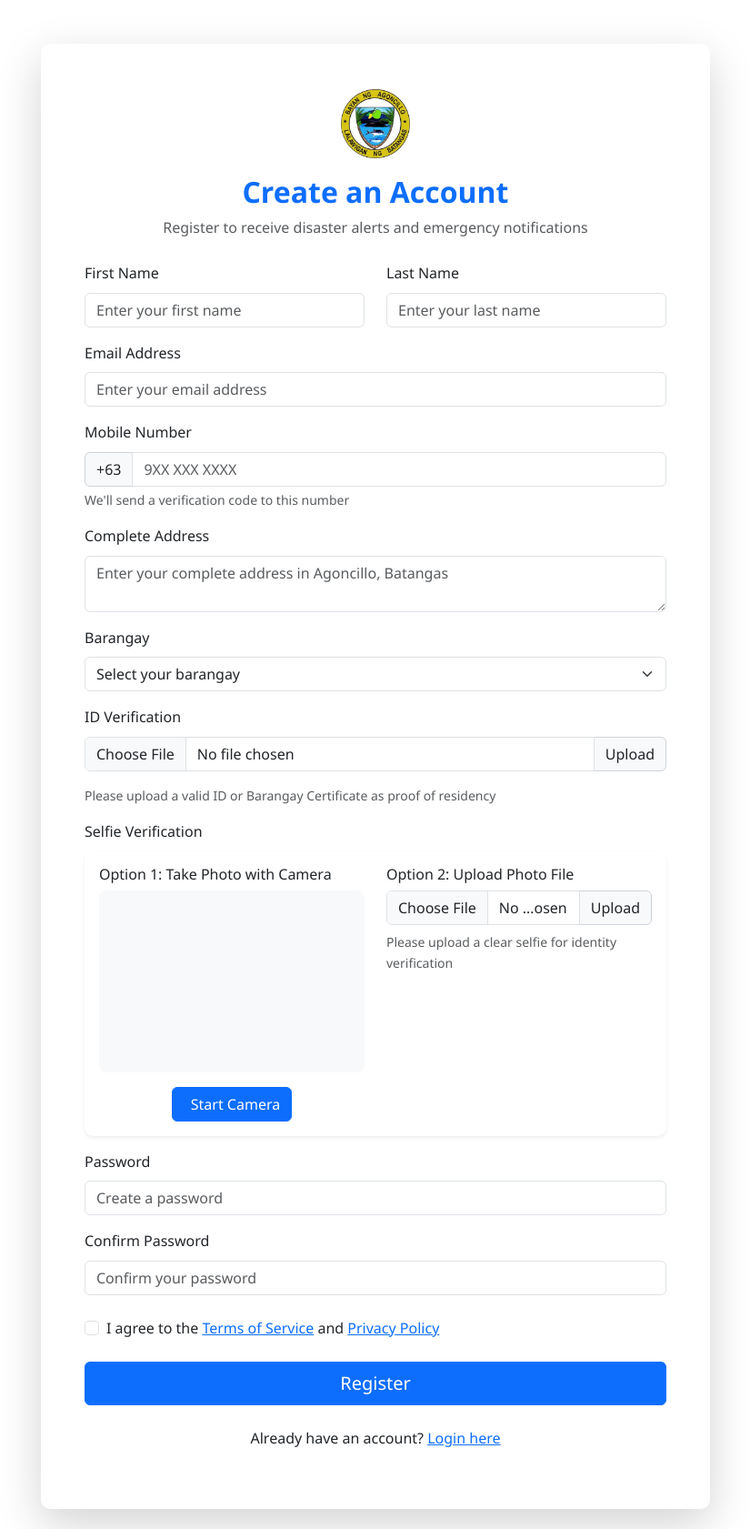
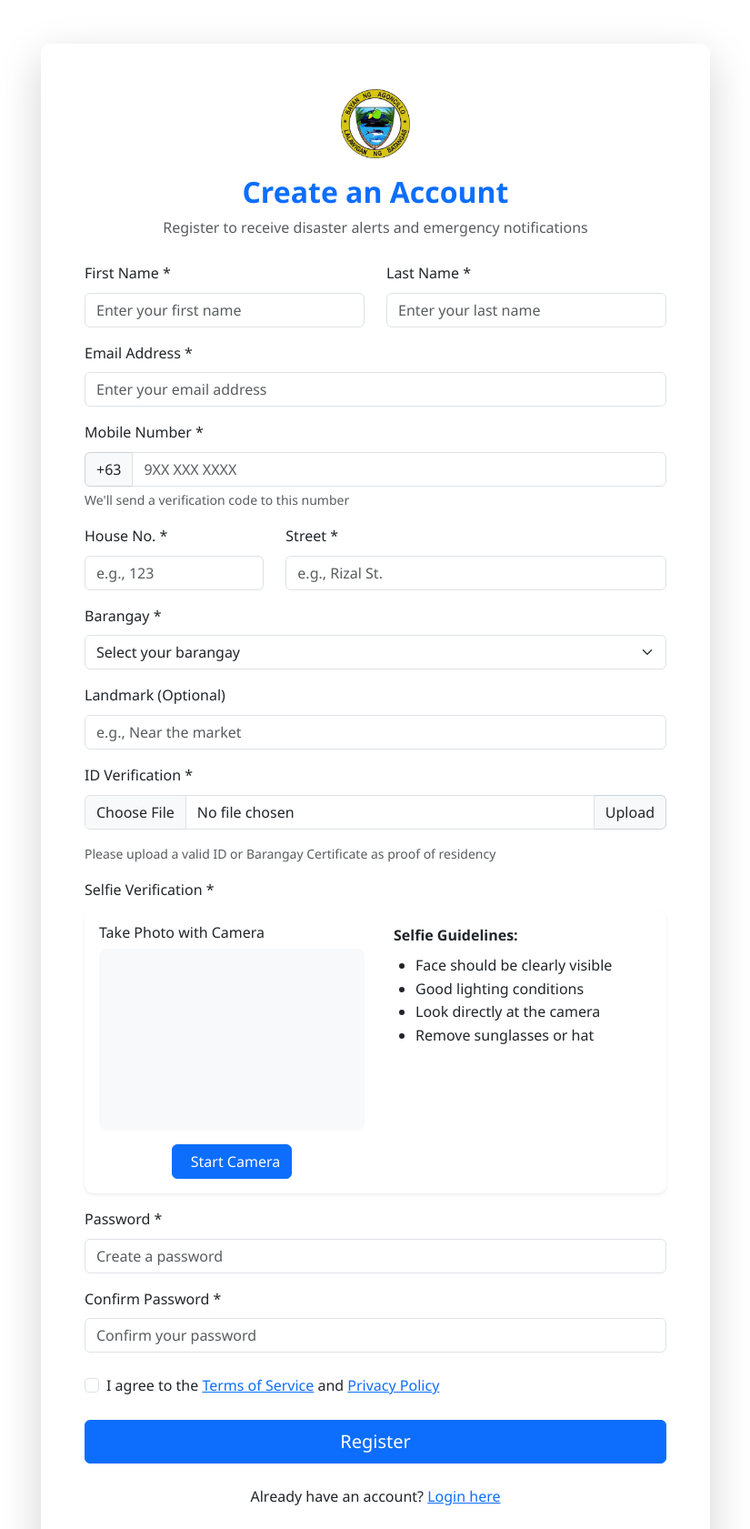
Before and after one commit to shaijirou/MERS-backup, a PHP site: page /register.php in a window 1280 px wide. Shown: the top 1681 px of the page at 91% size, without its empty margins (227-1052 px from the left). Run offline with PHP 8.4, Linux system fonts and the light colour scheme; data comes from the database, SQL or seed files in the repository.

Commit message:
modified:   admin/add_user.php 	modified:   admin/get_user_details.php 	modified:   admin/profile.php 	modified:   admin/users.php 	modified:   register.php 	modified:   user/profile.php

```diff
--- a/register.php
+++ b/register.php
@@ -29,14 +29,16 @@ if ($_SERVER['REQUEST_METHOD'] == 'POST') {
     $last_name = sanitizeInput($_POST['last_name']);
     $email = sanitizeInput($_POST['email']);
     $phone = sanitizeInput($_POST['phone']);
-    $address = sanitizeInput($_POST['address']);
+    $house_number = sanitizeInput($_POST['house_number']);
+    $street = sanitizeInput($_POST['street']);
     $barangay = sanitizeInput($_POST['barangay']);
+    $landmark = sanitizeInput($_POST['landmark']);
     $password = $_POST['password'];
     $confirm_password = $_POST['confirm_password'];
 
     // Validation
     if (empty($first_name) || empty($last_name) || empty($email) || empty($phone) ||
-        empty($address) || empty($barangay) || empty($password) || empty($confirm_password)) {
+        empty($house_number) || empty($street) || empty($barangay) || empty($password) || empty($confirm_password)) {
         $error_message = 'Please fill in all required fields.';
     } elseif ($password !== $confirm_password) {
         $error_message = 'Passwords do not match.';
@@ -108,8 +110,8 @@ if ($_SERVER['REQUEST_METHOD'] == 'POST') {
             // Insert user
             $hashed_password = password_hash($password, PASSWORD_DEFAULT);
 
-            $query = "INSERT INTO users (first_name, last_name, email, phone, password, address, barangay, id_document, selfie_photo)
-                      VALUES (:first_name, :last_name, :email, :phone, :password, :address, :barangay, :id_document, :selfie_photo)";
+            $query = "INSERT INTO users (first_name, last_name, email, phone, password, house_number, street,  barangay, landmark, id_document, selfie_photo)
+                      VALUES (:first_name, :last_name, :email, :phone, :password, :house_number, :street, :barangay, :landmark, :id_document, :selfie_photo)";
 
             $stmt = $db->prepare($query);
             $stmt->bindParam(':first_name', $first_name);
@@ -117,8 +119,10 @@ if ($_SERVER['REQUEST_METHOD'] == 'POST') {
             $stmt->bindParam(':email', $email);
             $stmt->bindParam(':phone', $phone);
             $stmt->bindParam(':password', $hashed_password);
-            $stmt->bindParam(':address', $address);
+            $stmt->bindParam(':house_number', $house_number);
+            $stmt->bindParam(':street', $street);
             $stmt->bindParam(':barangay', $barangay);
+            $stmt->bindParam(':landmark', $landmark);
             $stmt->bindParam(':id_document', $id_document);
             $stmt->bindParam(':selfie_photo', $selfie_photo);
 
@@ -164,22 +168,22 @@ include 'includes/header.php';
                     <form method="POST" enctype="multipart/form-data" id="registrationForm">
                         <div class="row mb-3">
                             <div class="col-md-6 mb-3 mb-md-0">
-                                <label for="first_name" class="form-label">First Name</label>
+                                <label for="first_name" class="form-label">First Name *</label>
                                 <input type="text" class="form-control" id="first_name" name="first_name" placeholder="Enter your first name" required>
                             </div>
                             <div class="col-md-6">
-                                <label for="last_name" class="form-label">Last Name</label>
+                                <label for="last_name" class="form-label">Last Name *</label>
                                 <input type="text" class="form-control" id="last_name" name="last_name" placeholder="Enter your last name" required>
                             </div>
                         </div>
 
                         <div class="mb-3">
-                            <label for="email" class="form-label">Email Address</label>
+                            <label for="email" class="form-label">Email Address *</label>
                             <input type="email" class="form-control" id="email" name="email" placeholder="Enter your email address" required>
                         </div>
 
                         <div class="mb-3">
-                            <label for="phone" class="form-label">Mobile Number</label>
+                            <label for="phone" class="form-label">Mobile Number *</label>
                             <div class="input-group">
                                 <span class="input-group-text">+63</span>
                                 <input type="tel" class="form-control" id="phone" name="phone" placeholder="9XX XXX XXXX" required>
@@ -187,13 +191,19 @@ include 'includes/header.php';
                             <div class="form-text">We'll send a verification code to this number</div>
                         </div>
 
-                        <div class="mb-3">
-                            <label for="address" class="form-label">Complete Address</label>
-                            <textarea class="form-control" id="address" name="address" rows="2" placeholder="Enter your complete address in Agoncillo, Batangas" required></textarea>
+                        <div class="row mb-3">
+                            <div class="col-md-4">
+                                <label for="house_number" class="form-label">House No. *</label>
+                                <input type="text" class="form-control" id="house_number" name="house_number" placeholder="e.g., 123" required>
+                            </div>
+                            <div class="col-md-8">
+                                <label for="street" class="form-label">Street *</label>
+                                <input type="text" class="form-control" id="street" name="street" placeholder="e.g., Rizal St." required>
+                            </div>
                         </div>
 
                         <div class="mb-3">
-                            <label for="barangay" class="form-label">Barangay</label>
+                            <label for="barangay" class="form-label">Barangay *</label>
                             <select class="form-select" id="barangay" name="barangay" required>
                                 <option value="" selected disabled>Select your barangay</option>
                                 <?php foreach ($barangays as $barangay): ?>
@@ -203,7 +213,12 @@ include 'includes/header.php';
                         </div>
 
                         <div class="mb-3">
-                            <label class="form-label">ID Verification</label>
+                            <label for="landmark" class="form-label">Landmark (Optional)</label>
+                            <input type="text" class="form-control" id="landmark" name="landmark" placeholder="e.g., Near the market">
+                        </div>
+
+                        <div class="mb-3">
+                            <label class="form-label">ID Verification *</label>
                             <div class="input-group mb-3">
                                 <input type="file" class="form-control" id="id_document" name="id_document" accept="image/*" required>
                                 <label class="input-group-text" for="id_document">Upload</label>
@@ -213,12 +228,12 @@ include 'includes/header.php';
 
                         <!-- Enhanced selfie verification with camera capture -->
                         <div class="mb-3">
-                            <label class="form-label">Selfie Verification</label>
+                            <label class="form-label">Selfie Verification *</label>
                             <div class="card border-primary">
                                 <div class="card-body">
                                     <div class="row">
                                         <div class="col-md-6">
-                                            <h6 class="card-title">Option 1: Take Photo with Camera</h6>
+                                            <h6 class="card-title">Take Photo with Camera</h6>
                                             <div id="camera-section">
                                                 <video id="video" width="100%" height="200" autoplay style="border-radius: 8px; background: #f8f9fa;"></video>
                                                 <div class="text-center mt-2">
@@ -240,14 +255,7 @@ include 'includes/header.php';
                                             </div>
                                         </div>
                                         <div class="col-md-6">
-                                            <h6 class="card-title">Option 2: Upload Photo File</h6>
-                                            <div class="input-group">
-                                                <input type="file" class="form-control" id="selfie_photo" name="selfie_photo" accept="image/*">
-                                                <label class="input-group-text" for="selfie_photo">Upload</label>
-                                            </div>
-                                            <div class="form-text mt-2">Please upload a clear selfie for identity verification</div>
-
-                                            <div class="alert alert-info mt-3">
+                                            <div>
                                                 <i class="fas fa-info-circle me-2"></i>
                                                 <strong>Selfie Guidelines:</strong>
                                                 <ul class="mb-0 mt-2">
@@ -265,12 +273,12 @@ include 'includes/header.php';
                         </div>
 
                         <div class="mb-3">
-                            <label for="password" class="form-label">Password</label>
+                            <label for="password" class="form-label">Password *</label>
                             <input type="password" class="form-control" id="password" name="password" placeholder="Create a password" required>
                         </div>
 
                         <div class="mb-4">
-                            <label for="confirm_password" class="form-label">Confirm Password</label>
+                            <label for="confirm_password" class="form-label">Confirm Password *</label>
                             <input type="password" class="form-control" id="confirm_password" name="confirm_password" placeholder="Confirm your password" required>
                         </div>
 
@@ -407,5 +415,14 @@ window.addEventListener('beforeunload', function() {
     }
 });
 </script>
-
+<script>
+document.querySelectorAll('.password-input').forEach(input => {
+    input.addEventListener('focus', () => {
+        input.style.borderColor = 'red';
+    });
+    input.addEventListener('blur', () => {
+        input.style.borderColor = '';
+    });
+});
+</script>
 <?php include 'includes/footer.php'; ?>
```
Also changed, not shown: admin/add_user.php (+10 -6 lines), admin/get_user_details.php (+14 -3 lines), admin/profile.php (+56 -1 lines), admin/users.php (+29 -19 lines), user/profile.php (+31 -10 lines).
